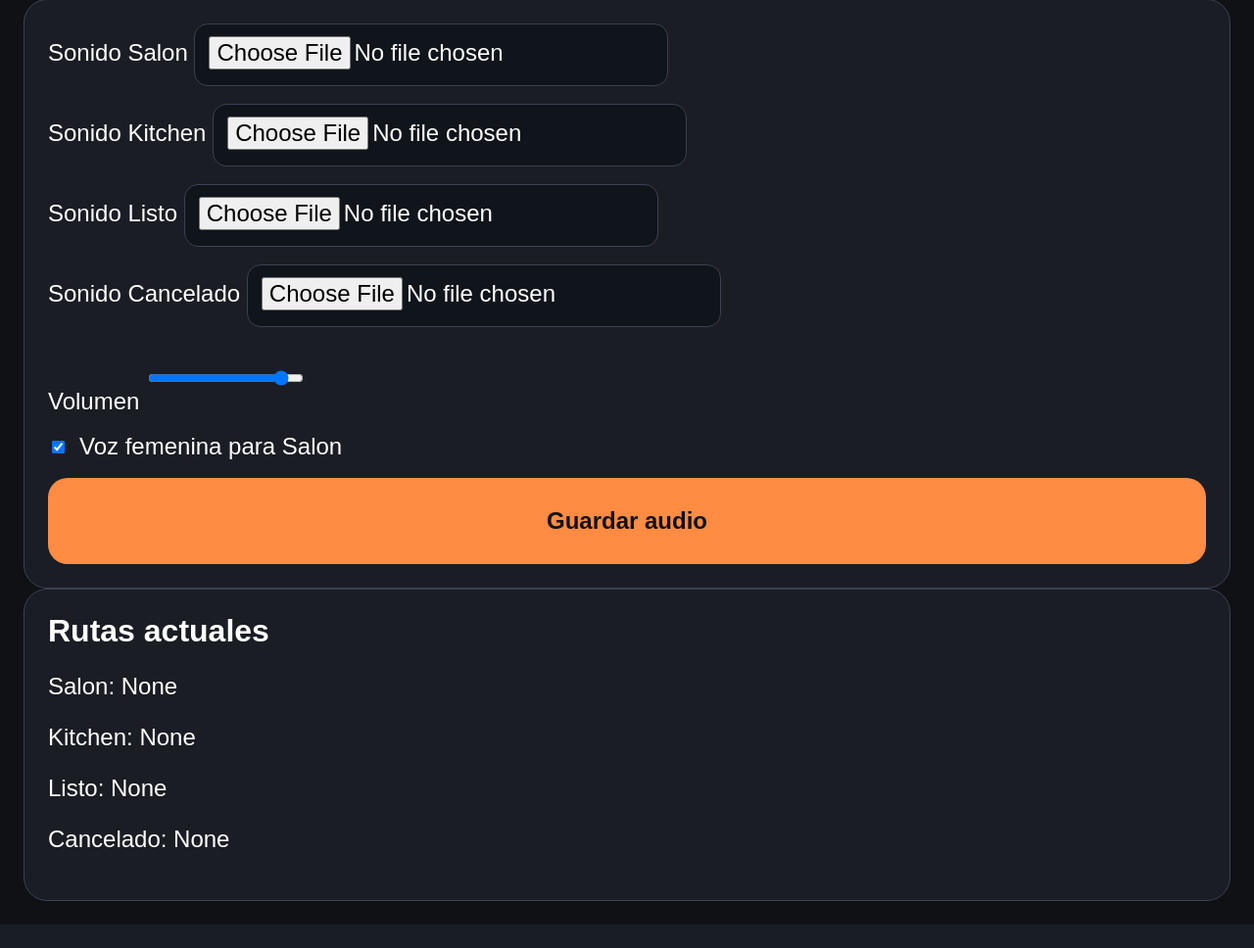
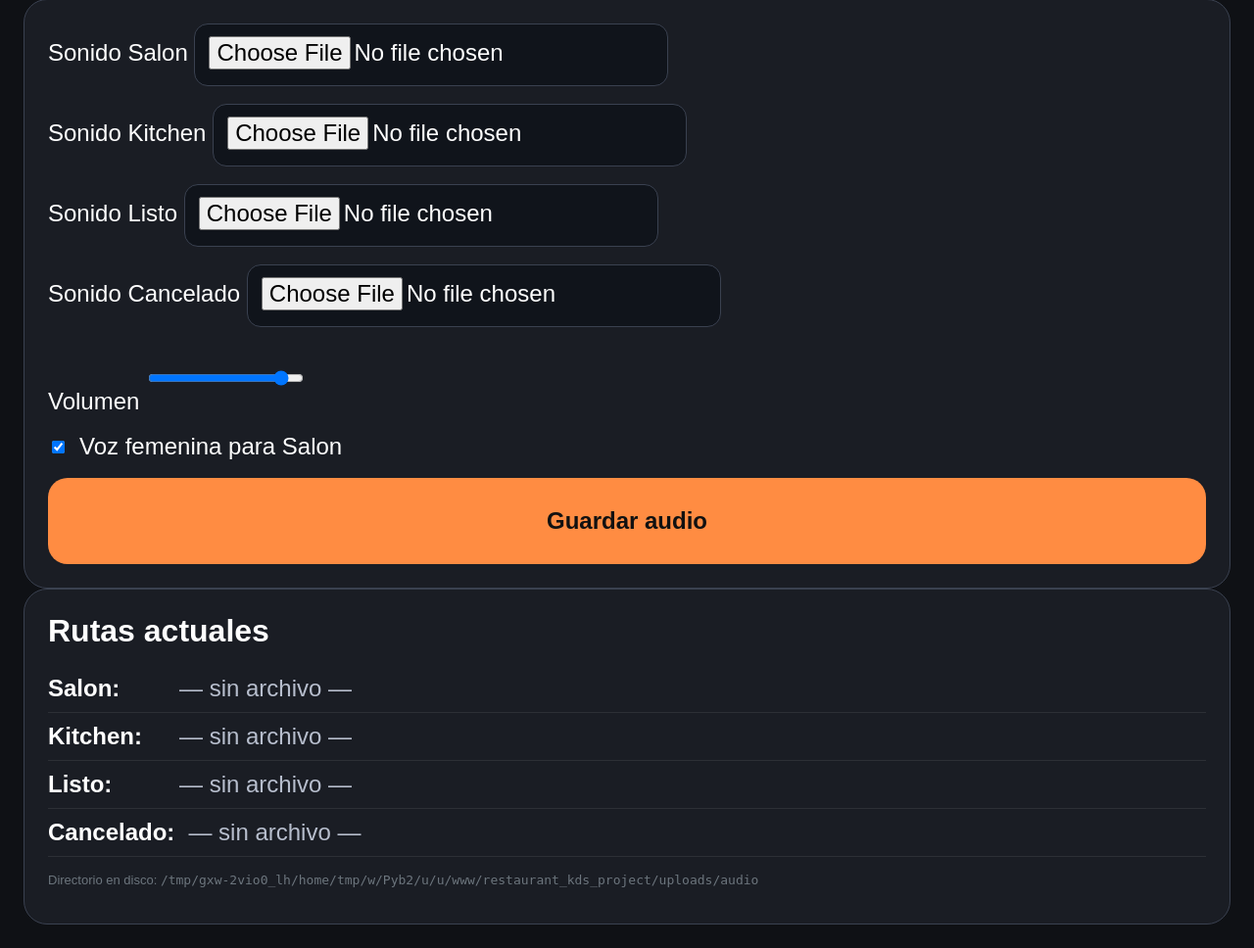
Before and after one commit to derod/listorestaurantsoftware, a FastAPI app: page /admin/audio in a window 1280 px wide. Shown: the part 233-1201 px from the top of the page at 98% size. Before the commit the page ends 1177 px from the top, so only its background shows below. Run offline with FastAPI, Linux system fonts and the light colour scheme; the visitor is signed in with stand-in values (Sample User, id 1); parts of the project's set-up code (start-up, migrations or seed data) failed here and were passed over.

Commit message:
fix(audio): show file existence status + inline player + upload dir
Instead of just showing the stored path, now verifies each audio file
actually exists on disk and displays a green/red badge. Also adds inline
audio players for files that exist, so admin can test playback without
leaving the page. Shows the resolved UPLOAD_DIR to help diagnose volume
mount issues.

Co-Authored-By: Claude Opus 4.6 <noreply@anthropic.com>

```diff
--- a/restaurant_kds_project/app/templates/admin_audio.html
+++ b/restaurant_kds_project/app/templates/admin_audio.html
@@ -19,9 +19,30 @@
 </div>
 <div class="table-card">
   <h2>Rutas actuales</h2>
-  <p>Salon: {{ settings.station_order_sound_path if settings else '-' }}</p>
-  <p>Kitchen: {{ settings.kitchen_order_sound_path if settings else '-' }}</p>
-  <p>Listo: {{ settings.ready_sound_path if settings else '-' }}</p>
-  <p>Cancelado: {{ settings.cancel_sound_path if settings else '-' }}</p>
+  {% macro row(label, path, exists) %}
+    <div style="display:flex; gap:14px; align-items:center; padding:10px 0; flex-wrap:wrap; border-bottom:1px solid rgba(255,255,255,0.08);">
+      <strong style="min-width:120px;">{{ label }}:</strong>
+      {% if path %}
+        <span style="padding:4px 10px; border-radius:999px; font-size:14px; font-weight:800;
+                     {% if exists %}background:rgba(76,175,80,0.15); color:var(--green);
+                     {% else %}background:rgba(228,91,91,0.18); color:var(--red);{% endif %}">
+          {% if exists %}✓ OK{% else %}✗ Archivo no existe{% endif %}
+        </span>
+        <code style="font-size:14px; color:#b7becd;">{{ path }}</code>
+        {% if exists %}
+          <audio controls preload="none" src="{{ path }}" style="height:32px;"></audio>
+        {% endif %}
+      {% else %}
+        <span style="color:#b7becd;">— sin archivo —</span>
+      {% endif %}
+    </div>
+  {% endmacro %}
+  {{ row("Salon", settings.station_order_sound_path if settings else None, file_status.station) }}
+  {{ row("Kitchen", settings.kitchen_order_sound_path if settings else None, file_status.kitchen) }}
+  {{ row("Listo", settings.ready_sound_path if settings else None, file_status.ready) }}
+  {{ row("Cancelado", settings.cancel_sound_path if settings else None, file_status.cancel) }}
+  <p style="margin-top:16px; font-size:13px; color:#6c757d;">
+    Directorio en disco: <code>{{ upload_dir }}</code>
+  </p>
 </div>
 {% endblock %}
```
Also changed, not shown: restaurant_kds_project/app/routes/web.py (+18 -1 lines).
